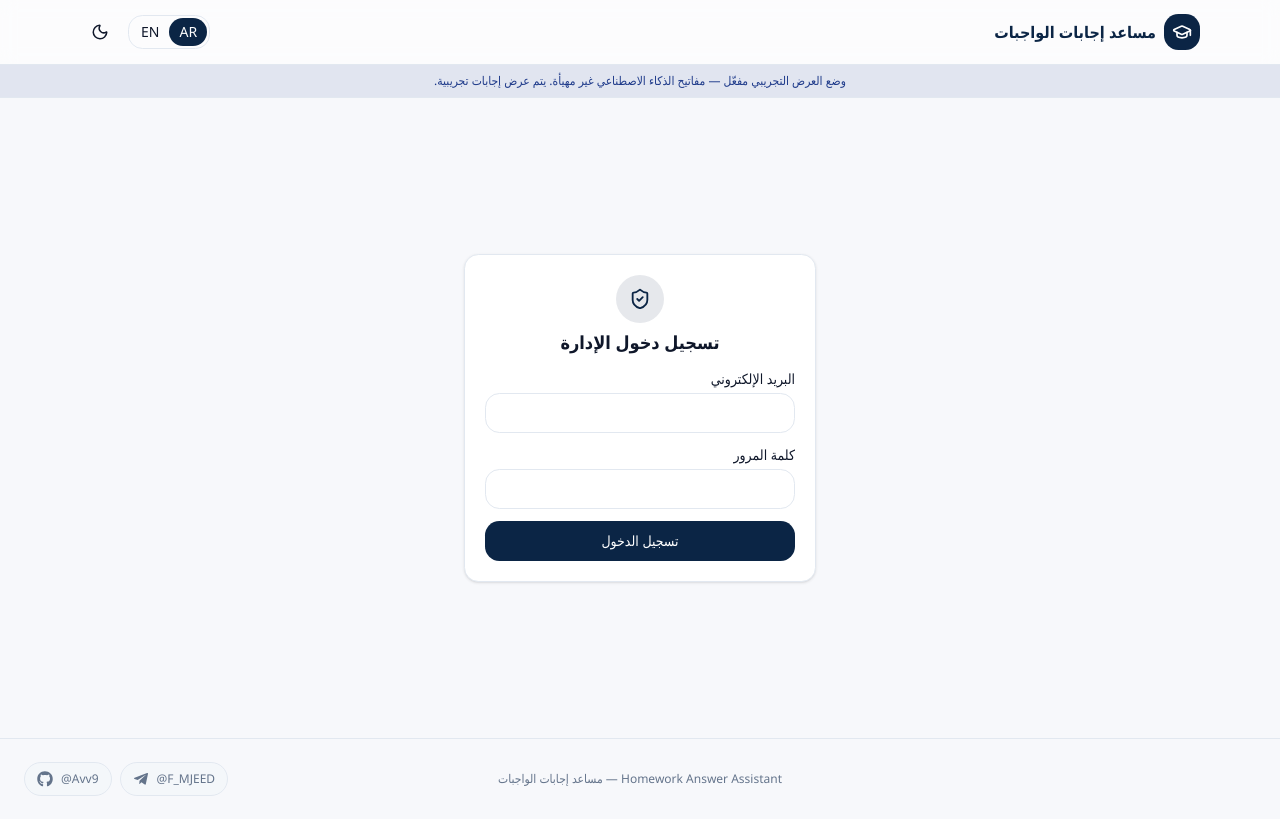
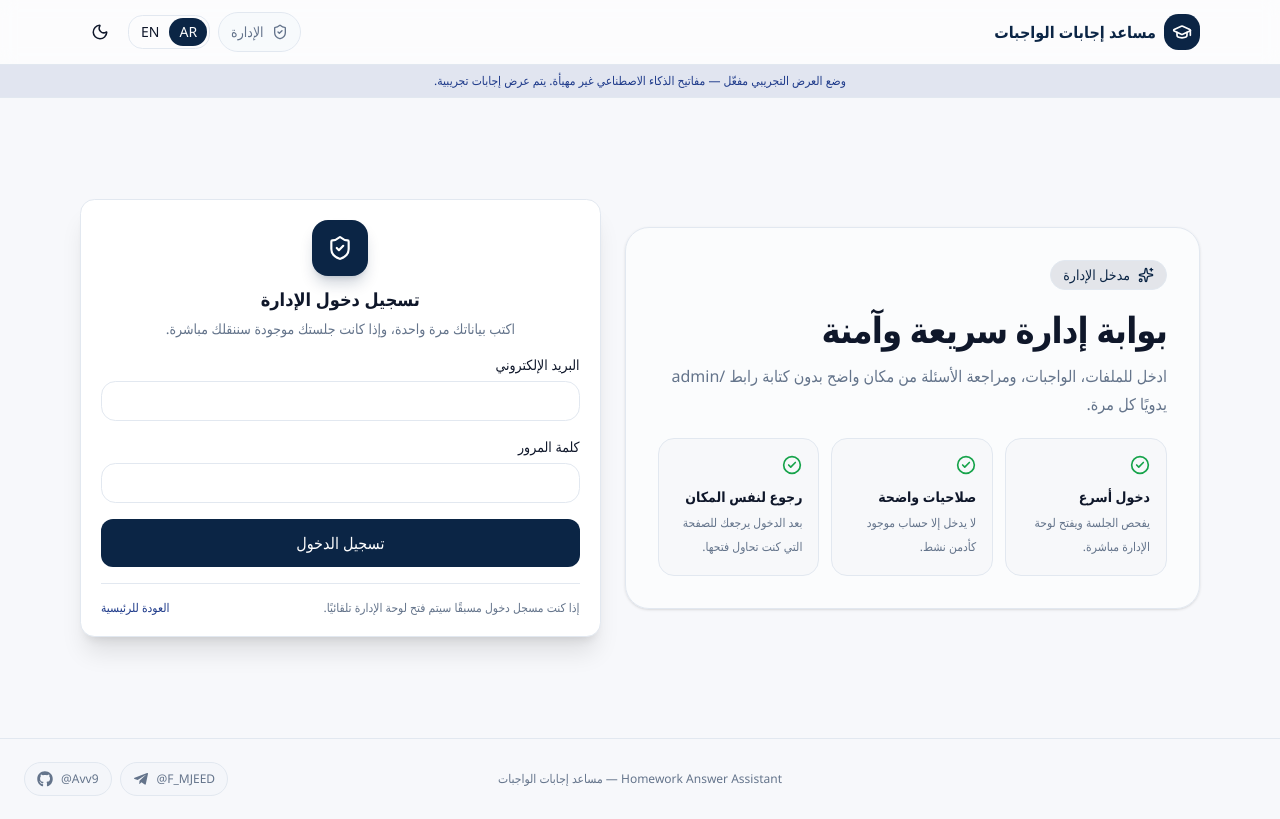
Before and after one commit to Avv9/homework-assistant, a Next.js app: page /admin/login in a window 1280 px wide. Built offline with nearby package versions, Linux system fonts and the light colour scheme; no server answers.

Commit message:
Improve admin login experience

```diff
--- a/middleware.ts
+++ b/middleware.ts
@@ -18,7 +18,7 @@ export function middleware(req: NextRequest) {
   if (!hasDemoSession && !hasSupabaseSession) {
     const url = req.nextUrl.clone();
     url.pathname = "/admin/login";
-    url.searchParams.set("redirectedFrom", pathname);
+    url.searchParams.set("redirectedFrom", `${pathname}${req.nextUrl.search}`);
     return NextResponse.redirect(url);
   }
 
--- a/src/app/admin/login/page.tsx
+++ b/src/app/admin/login/page.tsx
@@ -1,12 +1,33 @@
 "use client";
 
-import { useState } from "react";
+import Link from "next/link";
+import type { FormEvent } from "react";
+import { useEffect, useState } from "react";
 import { useRouter } from "next/navigation";
 import { useLocale } from "@/lib/i18n/locale-provider";
 import { Card, CardContent, CardHeader, CardTitle } from "@/components/ui/card";
 import { Input, Alert } from "@/components/ui/primitives";
 import { Button } from "@/components/ui/button";
-import { ShieldCheck } from "lucide-react";
+import { CheckCircle2, Loader2, ShieldCheck, Sparkles } from "lucide-react";
+
+const DEFAULT_ADMIN_PATH = "/admin/dashboard";
+
+function getSafeAdminRedirectPath() {
+  if (typeof window === "undefined") return DEFAULT_ADMIN_PATH;
+
+  const redirectedFrom = new URLSearchParams(window.location.search).get("redirectedFrom");
+  if (!redirectedFrom || !redirectedFrom.startsWith("/admin") || redirectedFrom.startsWith("/admin/login")) {
+    return DEFAULT_ADMIN_PATH;
+  }
+
+  try {
+    const url = new URL(redirectedFrom, window.location.origin);
+    if (url.origin !== window.location.origin || !url.pathname.startsWith("/admin")) return DEFAULT_ADMIN_PATH;
+    return `${url.pathname}${url.search}${url.hash}`;
+  } catch {
+    return DEFAULT_ADMIN_PATH;
+  }
+}
 
 export default function AdminLoginPage() {
   const { t } = useLocale();
@@ -15,8 +36,37 @@ export default function AdminLoginPage() {
   const [password, setPassword] = useState("");
   const [error, setError] = useState<string | null>(null);
   const [loading, setLoading] = useState(false);
+  const [checkingSession, setCheckingSession] = useState(true);
 
-  const submit = async (e: React.FormEvent) => {
+  useEffect(() => {
+    let active = true;
+
+    void fetch("/api/admin/auth/session", { cache: "no-store", credentials: "same-origin" })
+      .then((res) => {
+        if (!active) return;
+        if (res.ok) {
+          router.replace(getSafeAdminRedirectPath());
+          router.refresh();
+          return;
+        }
+        setCheckingSession(false);
+      })
+      .catch(() => {
+        if (active) setCheckingSession(false);
+      });
+
+    return () => {
+      active = false;
+    };
+  }, [router]);
+
+  const getErrorMessage = (code?: string) => {
+    if (code === "not_admin") return t("admin.login.notAdmin");
+    if (code === "admin_verification_unavailable") return t("admin.login.verificationUnavailable");
+    return t("admin.login.error");
+  };
+
+  const submit = async (e: FormEvent) => {
     e.preventDefault();
     setError(null);
     setLoading(true);
@@ -24,45 +74,122 @@ export default function AdminLoginPage() {
       const res = await fetch("/api/admin/auth/login", {
         method: "POST",
         headers: { "Content-Type": "application/json" },
+        credentials: "same-origin",
         body: JSON.stringify({ email, password }),
       });
       if (!res.ok) {
-        setError(t("admin.login.error"));
+        const payload = (await res.json().catch(() => null)) as { error?: string } | null;
+        setError(getErrorMessage(payload?.error));
         return;
       }
-      router.push("/admin/dashboard");
+      router.replace(getSafeAdminRedirectPath());
       router.refresh();
+    } catch {
+      setError(t("common.error"));
     } finally {
       setLoading(false);
     }
   };
 
   return (
-    <div className="mx-auto flex min-h-[80vh] max-w-sm flex-col justify-center px-4">
-      <Card className="fade-in">
-        <CardHeader className="text-center">
-          <div className="mx-auto mb-2 flex h-12 w-12 items-center justify-center rounded-full bg-primary/10 text-primary">
-            <ShieldCheck size={22} />
+    <div className="mx-auto flex min-h-[80vh] max-w-6xl items-center px-4 py-10">
+      <div className="grid w-full gap-6 lg:grid-cols-[1.05fr_0.95fr] lg:items-center">
+        <section className="order-2 space-y-5 rounded-3xl border border-border bg-card/60 p-6 shadow-sm lg:order-1 lg:p-8">
+          <div className="inline-flex items-center gap-2 rounded-full border border-primary/20 bg-primary/10 px-3 py-1 text-sm font-medium text-primary">
+            <Sparkles size={16} />
+            {t("admin.login.badge")}
           </div>
-          <CardTitle>{t("admin.login.title")}</CardTitle>
-        </CardHeader>
-        <CardContent>
-          <form onSubmit={submit} className="space-y-3">
-            <div>
-              <label className="mb-1 block text-sm font-medium">{t("admin.login.email")}</label>
-              <Input type="email" required value={email} onChange={(e) => setEmail(e.target.value)} />
+
+          <div className="space-y-3">
+            <h1 className="text-3xl font-bold tracking-tight text-foreground sm:text-4xl">
+              {t("admin.login.heroTitle")}
+            </h1>
+            <p className="max-w-xl text-sm leading-7 text-muted-foreground sm:text-base">
+              {t("admin.login.heroSubtitle")}
+            </p>
+          </div>
+
+          <div className="grid gap-3 sm:grid-cols-3">
+            {["fast", "secure", "return"].map((item) => (
+              <div key={item} className="rounded-2xl border border-border bg-background/80 p-4">
+                <CheckCircle2 className="mb-3 h-5 w-5 text-success" />
+                <p className="text-sm font-semibold">{t(`admin.login.features.${item}.title`)}</p>
+                <p className="mt-1 text-xs leading-6 text-muted-foreground">
+                  {t(`admin.login.features.${item}.desc`)}
+                </p>
+              </div>
+            ))}
+          </div>
+        </section>
+
+        <Card className="order-1 overflow-hidden border-primary/10 shadow-xl lg:order-2">
+          <CardHeader className="space-y-3 text-center">
+            <div className="mx-auto flex h-14 w-14 items-center justify-center rounded-2xl bg-primary text-primary-foreground shadow-lg shadow-primary/20">
+              <ShieldCheck size={26} />
             </div>
             <div>
-              <label className="mb-1 block text-sm font-medium">{t("admin.login.password")}</label>
-              <Input type="password" required value={password} onChange={(e) => setPassword(e.target.value)} />
+              <CardTitle>{t("admin.login.title")}</CardTitle>
+              <p className="mt-2 text-sm text-muted-foreground">{t("admin.login.subtitle")}</p>
             </div>
+          </CardHeader>
+
+          <CardContent className="space-y-4">
+            {checkingSession && (
+              <Alert variant="info" className="flex items-center gap-2">
+                <Loader2 className="h-4 w-4 animate-spin" />
+                {t("admin.login.checking")}
+              </Alert>
+            )}
+
             {error && <Alert variant="destructive">{error}</Alert>}
-            <Button type="submit" className="w-full" disabled={loading}>
-              {t("admin.login.submit")}
-            </Button>
-          </form>
-        </CardContent>
-      </Card>
+
+            <form onSubmit={submit} className="space-y-4">
+              <div>
+                <label className="mb-1.5 block text-sm font-medium">{t("admin.login.email")}</label>
+                <Input
+                  type="email"
+                  required
+                  autoFocus
+                  autoComplete="email"
+                  value={email}
+                  onChange={(e) => setEmail(e.target.value)}
+                  disabled={loading || checkingSession}
+                />
+              </div>
+
+              <div>
+                <label className="mb-1.5 block text-sm font-medium">{t("admin.login.password")}</label>
+                <Input
+                  type="password"
+                  required
+                  autoComplete="current-password"
+                  value={password}
+                  onChange={(e) => setPassword(e.target.value)}
+                  disabled={loading || checkingSession}
+                />
+              </div>
+
+              <Button type="submit" className="h-12 w-full rounded-xl text-base" disabled={loading || checkingSession}>
+                {loading ? (
+                  <>
+                    <Loader2 className="h-4 w-4 animate-spin" />
+                    {t("admin.login.signingIn")}
+                  </>
+                ) : (
+                  t("admin.login.submit")
+                )}
+              </Button>
+            </form>
+
+            <div className="flex flex-col gap-2 border-t border-border pt-4 text-xs text-muted-foreground sm:flex-row sm:items-center sm:justify-between">
+              <span>{t("admin.login.sessionHint")}</span>
+              <Link href="/" className="font-medium text-accent hover:underline">
+                {t("admin.login.backHome")}
+              </Link>
+            </div>
+          </CardContent>
+        </Card>
+      </div>
     </div>
   );
 }
--- a/src/app/api/admin/auth/login/route.ts
+++ b/src/app/api/admin/auth/login/route.ts
@@ -1,7 +1,7 @@
 import { NextRequest, NextResponse } from "next/server";
 import { z } from "zod";
 import { config } from "@/lib/config";
-import { buildDemoSessionCookieValue, DEMO_ADMIN_COOKIE_NAME } from "@/lib/admin-auth";
+import { buildDemoSessionCookieValue, DEMO_ADMIN_COOKIE_NAME, getAdminByUserId } from "@/lib/admin-auth";
 
 const schema = z.object({ email: z.string().email(), password: z.string().min(1) });
 
@@ -13,14 +13,29 @@ export async function POST(req: NextRequest) {
   }
   const { email, password } = parsed.data;
 
-  if (config.supabaseUrl) {
+  if (!config.isDemoMode && config.supabaseUrl) {
     const { createClient } = await import("@/lib/supabase/server");
     const supabase = await createClient();
-    const { error } = await supabase.auth.signInWithPassword({ email, password });
+    const { data, error } = await supabase.auth.signInWithPassword({ email, password });
     if (error) {
       return NextResponse.json({ error: "invalid_credentials" }, { status: 401 });
     }
-    return NextResponse.json({ ok: true });
+
+    if (!data.user?.id || !config.supabaseServiceRoleKey) {
+      await supabase.auth.signOut();
+      return NextResponse.json({ error: "admin_verification_unavailable" }, { status: 500 });
+    }
+
+    const admin = await getAdminByUserId(data.user.id);
+    if (!admin) {
+      await supabase.auth.signOut();
+      return NextResponse.json({ error: "not_admin" }, { status: 403 });
+    }
+
+    return NextResponse.json({
+      ok: true,
+      admin: { email: admin.email, fullName: admin.fullName, role: admin.role },
+    });
   }
 
   // Demo-mode admin auth, configured via ADMIN_EMAIL / ADMIN_PASSWORD env vars.
@@ -31,7 +46,7 @@ export async function POST(req: NextRequest) {
     return NextResponse.json({ error: "invalid_credentials" }, { status: 401 });
   }
 
-  const res = NextResponse.json({ ok: true });
+  const res = NextResponse.json({ ok: true, admin: { email, role: "owner" } });
   res.cookies.set(DEMO_ADMIN_COOKIE_NAME, buildDemoSessionCookieValue(email), {
     httpOnly: true,
     sameSite: "lax",
--- /dev/null
+++ b/src/app/api/admin/auth/session/route.ts
@@ -0,0 +1,17 @@
+import { NextResponse } from "next/server";
+import { requireAdmin } from "@/lib/admin-auth";
+
+export async function GET() {
+  const guard = await requireAdmin("viewer");
+  if (!guard.ok) return guard.response;
+
+  const { admin } = guard;
+  return NextResponse.json({
+    ok: true,
+    admin: {
+      email: admin.email,
+      fullName: admin.fullName,
+      role: admin.role,
+    },
+  });
+}
--- a/src/components/admin/admin-shell.tsx
+++ b/src/components/admin/admin-shell.tsx
@@ -37,8 +37,8 @@ export function AdminShell({ children, email }: { children: React.ReactNode; ema
   const router = useRouter();
 
   const logout = async () => {
-    await fetch("/api/admin/auth/logout", { method: "POST" });
-    router.push("/admin/login");
+    await fetch("/api/admin/auth/logout", { method: "POST", credentials: "same-origin" });
+    router.replace("/admin/login");
     router.refresh();
   };
 
--- a/src/components/shared/site-header.tsx
+++ b/src/components/shared/site-header.tsx
@@ -1,7 +1,7 @@
 "use client";
 
 import Link from "next/link";
-import { GraduationCap } from "lucide-react";
+import { GraduationCap, ShieldCheck } from "lucide-react";
 import { useLocale } from "@/lib/i18n/locale-provider";
 import { LanguageSwitcher } from "./language-switcher";
 import { ThemeToggle } from "./theme-toggle";
@@ -18,6 +18,14 @@ export function SiteHeader() {
           <span className="hidden text-base sm:inline">{t("app.name")}</span>
         </Link>
         <div className="flex items-center gap-2">
+          <Link
+            href="/admin"
+            aria-label={t("nav.admin")}
+            className="inline-flex h-10 items-center gap-2 rounded-full border border-border bg-muted/40 px-3 text-sm font-medium text-muted-foreground transition-all hover:-translate-y-0.5 hover:border-primary/30 hover:bg-primary/10 hover:text-primary"
+          >
+            <ShieldCheck size={16} />
+            <span className="hidden sm:inline">{t("nav.admin")}</span>
+          </Link>
           <LanguageSwitcher />
           <ThemeToggle />
         </div>
--- a/src/lib/admin-auth.ts
+++ b/src/lib/admin-auth.ts
@@ -7,12 +7,46 @@ const DEMO_SESSION_COOKIE = "haa_admin_session";
 
 export const DEMO_ADMIN_COOKIE_NAME = DEMO_SESSION_COOKIE;
 
+type AdminSession = { id?: string; email: string };
+
+type AdminDbRow = {
+  id: string;
+  email: string;
+  full_name: string | null;
+  role: AdminRole;
+  is_active: boolean;
+  created_at: string;
+  updated_at: string;
+};
+
 export function buildDemoSessionCookieValue(email: string) {
   return Buffer.from(JSON.stringify({ email, at: Date.now() })).toString("base64");
 }
 
+function mapAdminRow(admin: AdminDbRow): Admin {
+  return {
+    id: admin.id,
+    email: admin.email,
+    fullName: admin.full_name ?? undefined,
+    role: admin.role,
+    isActive: admin.is_active,
+    createdAt: admin.created_at,
+    updatedAt: admin.updated_at,
+  };
+}
+
+export async function getAdminByUserId(userId: string): Promise<Admin | null> {
+  if (config.isDemoMode || !config.supabaseUrl || !config.supabaseServiceRoleKey) return null;
+
+  const { createServiceClient } = await import("./supabase/server");
+  const sb = await createServiceClient();
+  const { data: admin } = await sb.from("admins").select("*").eq("id", userId).eq("is_active", true).maybeSingle();
+  if (!admin) return null;
+  return mapAdminRow(admin as AdminDbRow);
+}
+
 /** Returns the authenticated admin record or null. Server-only. */
-export async function getAdminSession(): Promise<{ email: string } | null> {
+export async function getAdminSession(): Promise<AdminSession | null> {
   if (config.isDemoMode || !config.supabaseUrl) {
     const cookieStore = await cookies();
     const session = cookieStore.get(DEMO_SESSION_COOKIE);
@@ -27,7 +61,7 @@ export async function getAdminSession(): Promise<{ email: string } | null> {
   const supabase = await createClient();
   const { data } = await supabase.auth.getUser();
   if (!data.user?.email) return null;
-  return { email: data.user.email };
+  return { id: data.user.id, email: data.user.email };
 }
 
 /** Resolves the full Admin object for the current session, using service-role. */
@@ -47,6 +81,8 @@ export async function getFullAdmin(): Promise<Admin | null> {
     };
   }
 
+  if (session.id) return getAdminByUserId(session.id);
+
   const { createServiceClient } = await import("./supabase/server");
   const sb = await createServiceClient();
   // first resolve auth user id from email
@@ -55,11 +91,7 @@ export async function getFullAdmin(): Promise<Admin | null> {
   if (!authUser) return null;
   const { data: admin } = await sb.from("admins").select("*").eq("id", authUser.id).eq("is_active", true).maybeSingle();
   if (!admin) return null;
-  return {
-    id: admin.id, email: admin.email, fullName: admin.full_name ?? undefined,
-    role: admin.role as AdminRole, isActive: admin.is_active,
-    createdAt: admin.created_at, updatedAt: admin.updated_at,
-  };
+  return mapAdminRow(admin as AdminDbRow);
 }
 
 // ─── Role permission matrix ──────────────────────────────────────────────────
--- a/src/lib/i18n/dictionaries/ar.json
+++ b/src/lib/i18n/dictionaries/ar.json
@@ -67,7 +67,28 @@
   },
   "notFound": { "title": "الصفحة غير موجودة", "desc": "الصفحة التي تبحث عنها غير موجودة.", "back": "العودة للرئيسية" },
   "admin": {
-    "login": { "title": "تسجيل دخول الإدارة", "email": "البريد الإلكتروني", "password": "كلمة المرور", "submit": "تسجيل الدخول", "error": "البريد الإلكتروني أو كلمة المرور غير صحيحة." },
+    "login": {
+      "title": "تسجيل دخول الإدارة",
+      "subtitle": "اكتب بياناتك مرة واحدة، وإذا كانت جلستك موجودة سننقلك مباشرة.",
+      "heroTitle": "بوابة إدارة سريعة وآمنة",
+      "heroSubtitle": "ادخل للملفات، الواجبات، ومراجعة الأسئلة من مكان واضح بدون كتابة رابط /admin يدويًا كل مرة.",
+      "badge": "مدخل الإدارة",
+      "email": "البريد الإلكتروني",
+      "password": "كلمة المرور",
+      "submit": "تسجيل الدخول",
+      "signingIn": "جارٍ تسجيل الدخول...",
+      "checking": "نتحقق من جلستك الحالية...",
+      "sessionHint": "إذا كنت مسجل دخول مسبقًا سيتم فتح لوحة الإدارة تلقائيًا.",
+      "backHome": "العودة للرئيسية",
+      "error": "البريد الإلكتروني أو كلمة المرور غير صحيحة.",
+      "notAdmin": "تم تسجيل الحساب، لكنه غير مضاف كأدمن نشط في النظام.",
+      "verificationUnavailable": "تعذر التحقق من صلاحية الأدمن. تأكد من إعدادات Supabase service role.",
+      "features": {
+        "fast": { "title": "دخول أسرع", "desc": "يفحص الجلسة ويفتح لوحة الإدارة مباشرة." },
+        "secure": { "title": "صلاحيات واضحة", "desc": "لا يدخل إلا حساب موجود كأدمن نشط." },
+        "return": { "title": "رجوع لنفس المكان", "desc": "بعد الدخول يرجعك للصفحة التي كنت تحاول فتحها." }
+      }
+    },
     "logout": "تسجيل الخروج",
     "dashboard": "لوحة التحكم",
     "stats": { "courses": "المقررات", "assignments": "الواجبات", "files": "الملفات المرفوعة", "approved": "الأسئلة المعتمدة", "pendingAi": "إجابات ذكاء اصطناعي بانتظار المراجعة" },
--- a/src/lib/i18n/dictionaries/en.json
+++ b/src/lib/i18n/dictionaries/en.json
@@ -67,7 +67,28 @@
   },
   "notFound": { "title": "Page not found", "desc": "The page you are looking for does not exist.", "back": "Back to Home" },
   "admin": {
-    "login": { "title": "Admin Login", "email": "Email", "password": "Password", "submit": "Sign in", "error": "Invalid email or password." },
+    "login": {
+      "title": "Admin Login",
+      "subtitle": "Enter your credentials once; if your session is still active, we will open admin immediately.",
+      "heroTitle": "Fast, secure admin portal",
+      "heroSubtitle": "Open files, assignments, and extracted-question review from a clear entry point without typing /admin manually every time.",
+      "badge": "Admin entry",
+      "email": "Email",
+      "password": "Password",
+      "submit": "Sign in",
+      "signingIn": "Signing in...",
+      "checking": "Checking your current session...",
+      "sessionHint": "If you are already signed in, the admin dashboard opens automatically.",
+      "backHome": "Back to home",
+      "error": "Invalid email or password.",
+      "notAdmin": "This account signed in, but it is not an active admin in the system.",
+      "verificationUnavailable": "Could not verify admin permissions. Check the Supabase service role settings.",
+      "features": {
+        "fast": { "title": "Faster access", "desc": "Checks your session and opens admin directly." },
+        "secure": { "title": "Clear permissions", "desc": "Only active admin accounts can enter." },
+        "return": { "title": "Return to context", "desc": "After login, you go back to the page you tried to open." }
+      }
+    },
     "logout": "Logout",
     "dashboard": "Dashboard",
     "stats": { "courses": "Courses", "assignments": "Assignments", "files": "Uploaded Files", "approved": "Approved Questions", "pendingAi": "AI Answers Pending Review" },
```
Also changed, not shown: src/app/admin/(protected)/layout.tsx (+4 -4 lines).
